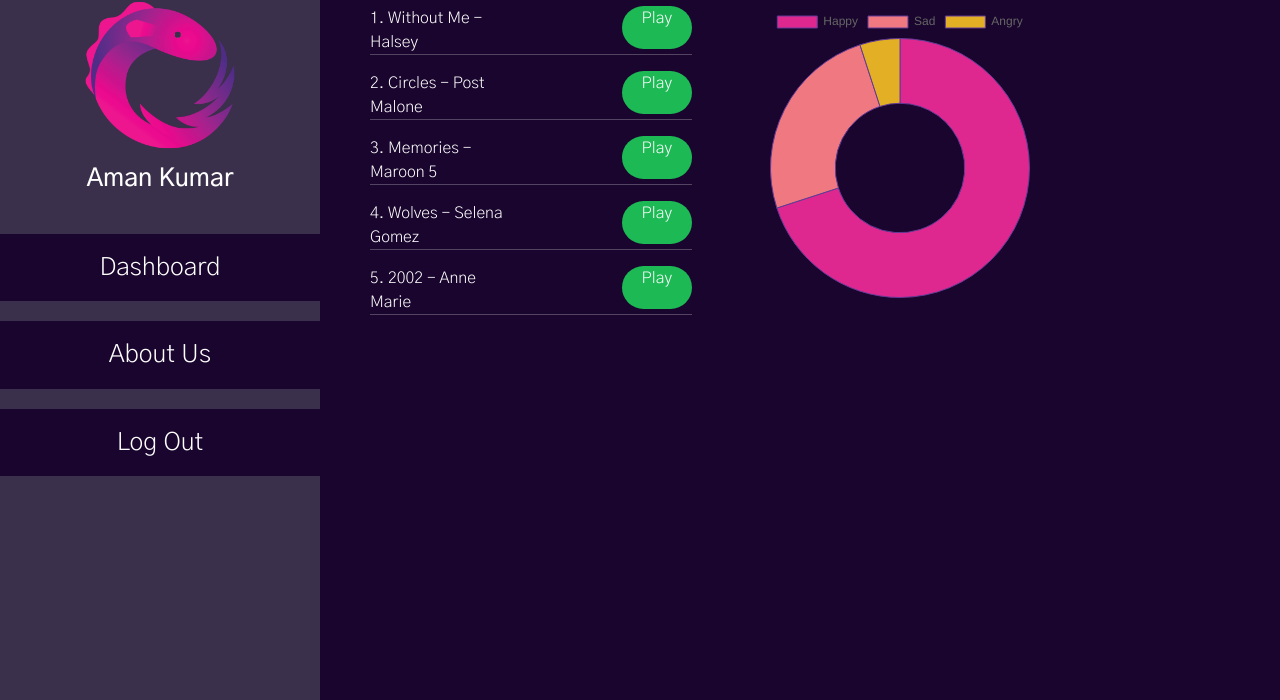
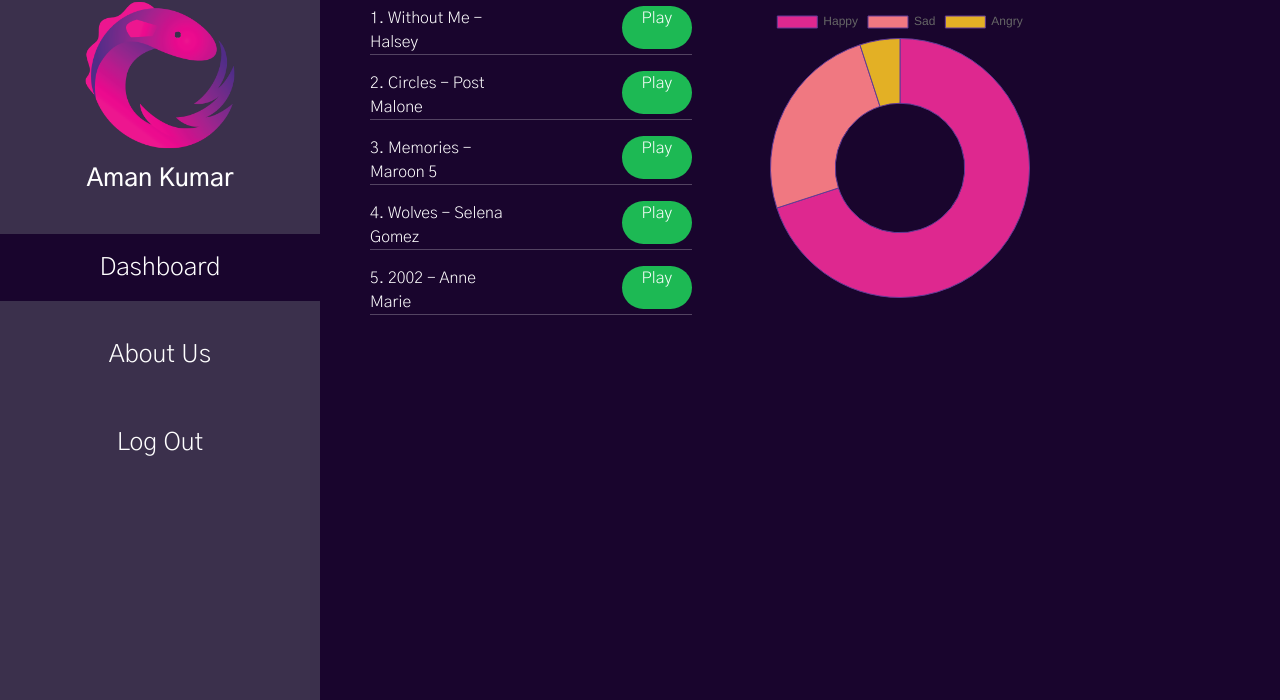
Before and after one commit to amankumar11/Emotio, a plain HTML site: page index.html in a window 1280 px wide. Both pictures are taken after a click on the button "Dashboard". Shown: the part 100-800 px from the top of the page. Drawn offline with nearby package versions, Linux system fonts and the light colour scheme.

Commit message:
side nav function added

```diff
--- a/index.html
+++ b/index.html
@@ -21,9 +21,9 @@
                     <p>Aman Kumar</p>
                 </div>
                 <div class="buttons">
-                    <button>Dashboard</button>
-                    <button>About Us</button>
-                    <button>Log Out</button>
+                    <button id="dashboardbtn">Dashboard</button>
+                    <button id="aboutusbtn">About Us</button>
+                    <button id="logoutbtn">Log Out</button>
                 </div>
             </div>
           </div>
@@ -70,6 +70,7 @@
         </div>
       </div>
     <script src='./data.js'></script>
+    <script src='./menu.js'></script>
     <script src="https://cdn.jsdelivr.net/npm/bootstrap@5.1.0/dist/js/bootstrap.bundle.min.js" integrity="sha384-U1DAWAznBHeqEIlVSCgzq+c9gqGAJn5c/t99JyeKa9xxaYpSvHU5awsuZVVFIhvj" crossorigin="anonymous"></script>
   </body>
 </html>
--- /dev/null
+++ b/menu.js
@@ -0,0 +1,17 @@
+const dashboardbtn = document.getElementById('dashboardbtn');
+const aboutusbtn = document.getElementById('aboutusbtn');
+const logoutbtn = document.getElementById('logoutbtn');
+
+dashboardbtn.addEventListener('click', (e) => {
+    e.preventDefault();
+    dashboardbtn.style.backgroundColor="#19052D";
+    aboutusbtn.style.backgroundColor="#3B304C";
+    logoutbtn.style.backgroundColor="#3B304C";
+});
+
+aboutusbtn.addEventListener('click', (e) => {
+    e.preventDefault();
+    aboutusbtn.style.backgroundColor="#19052D";
+    dashboardbtn.style.backgroundColor="#3B304C";
+    logoutbtn.style.backgroundColor="#3B304C";
+});
--- a/style.css
+++ b/style.css
@@ -43,6 +43,16 @@
     font-weight: 300;
     border: none;
 
+}
+
+#dashboardbtn{
+    background-color: #19052D;
+}
+#aboutusbtn{
+    background-color: #3B304C;
+}
+#logoutbtn{
+    background-color: #3B304C;
 }
 
 .dashboard{
```
